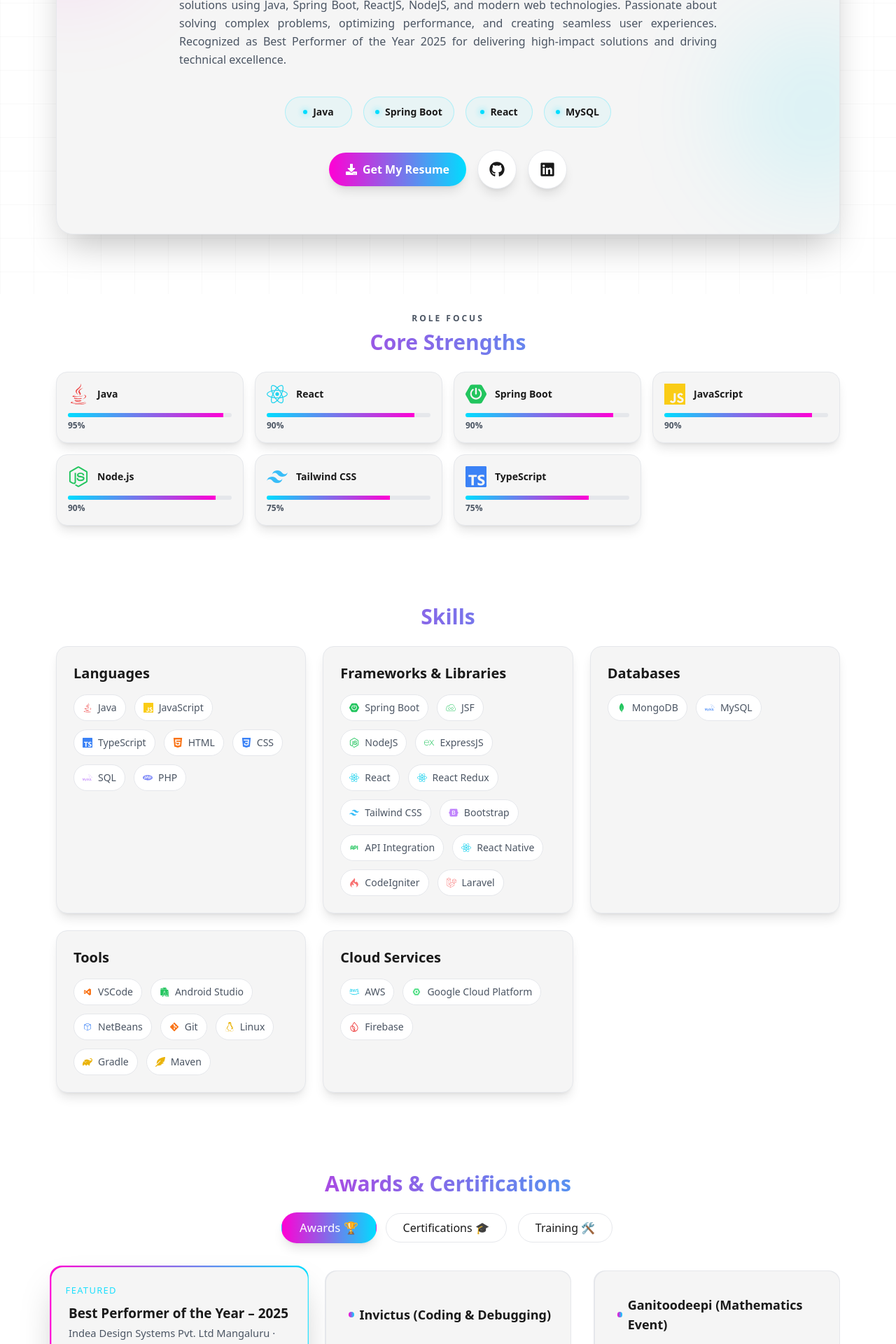
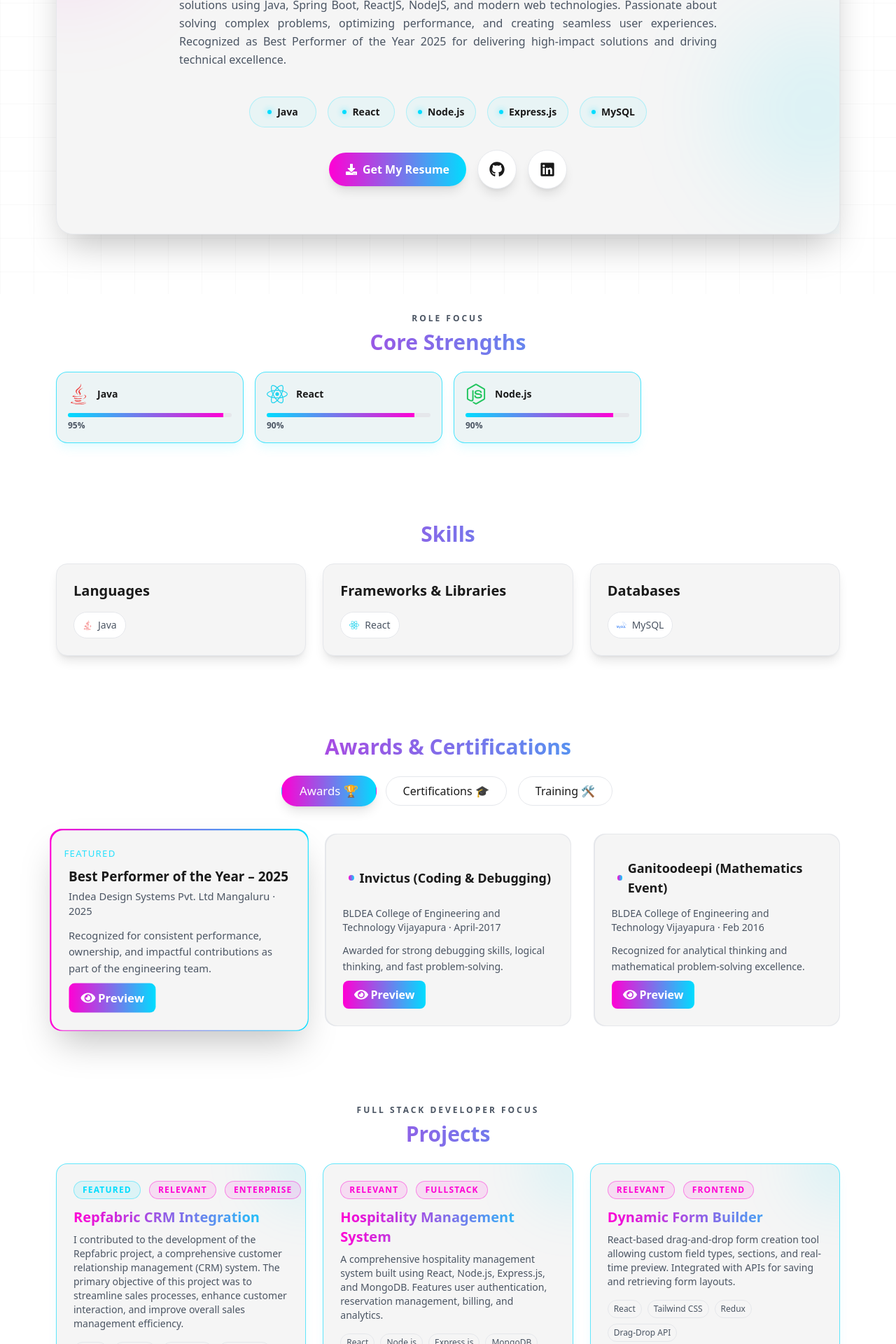
Before and after one commit to Mohammed-Sameer-Inamdar/portfolio, a React (Vite) app: page / in a window 1280 px wide. Shown: the part 380-2300 px from the top of the page at 70% size. Built offline with nearby package versions, Linux system fonts and the light colour scheme.

Commit message:
Updated default role

```diff
--- a/src/roleConfig.js
+++ b/src/roleConfig.js
@@ -1,10 +1,10 @@
 const ROLE_PROFILES = {
   default: {
     label: "Full Stack Developer",
-    title: "Java Full Stack Developer",
+    title: "Full Stack Developer",
     eyebrow: "FULL STACK DEVELOPER",
-    primarySkills: ["Java", "Spring Boot", "React", "MySQL"],
-    focus: [],
+    primarySkills: ["Java", "React", "Node.js", "Express.js" ,"MySQL"],
+    focus: ["React", "Node.js", "Java", "Express.js" ,"MySQL"],
   },
   react: {
     label: "React / Node.js Developer",
```
